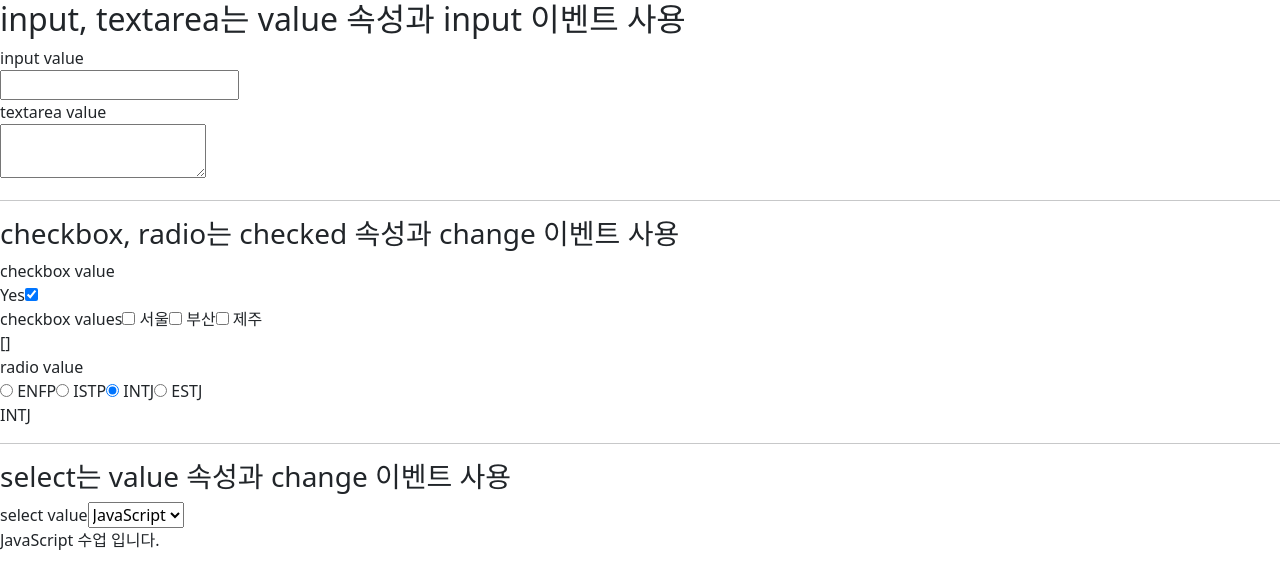
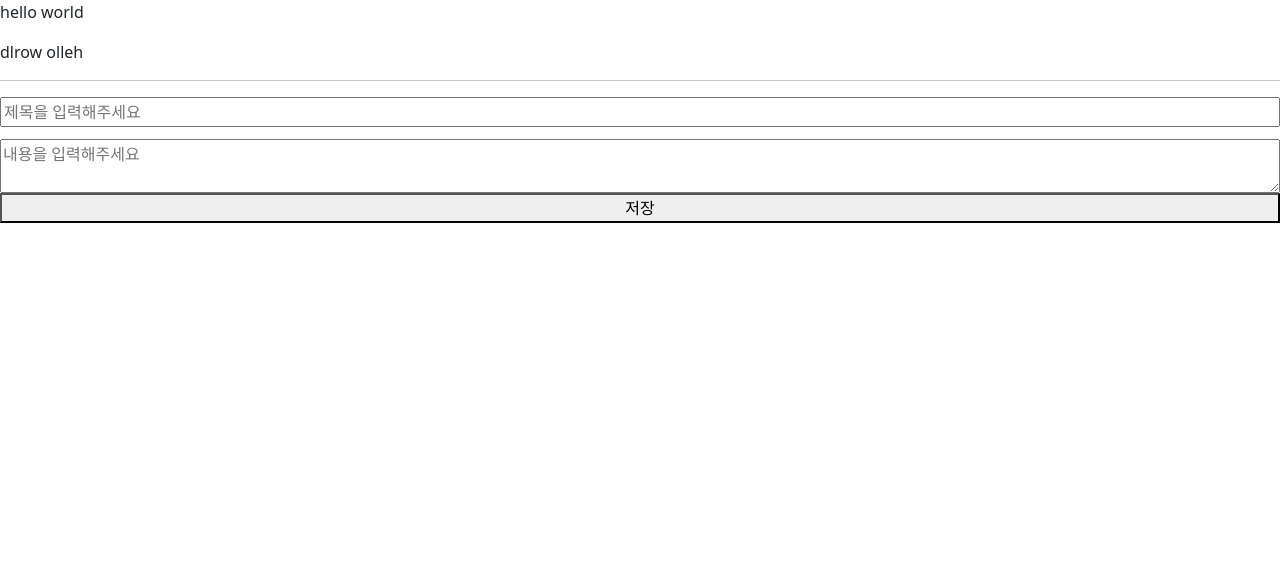
Before and after one commit to codeblue25/learn-vue3, a Vue app in the folder learn-vue3/: page / in a window 1280 px wide. Shown: the top 588 px of the page. Built offline with nearby package versions, Linux system fonts and the light colour scheme.

Commit message:
Learn about watchEffect

```diff
--- a/learn-vue3/src/App.vue
+++ b/learn-vue3/src/App.vue
@@ -1,5 +1,5 @@
 <script setup>
-import EventModifiers from './lectures/aboutVueProperties/TwoWayBinding.vue'
+import EventModifiers from './lectures/aboutVueProperties/WatchEffect.vue'
 // import ReactivityAPI from './lectures/aboutCompositionAPIs/ReactivityAPI.vue'
 </script>
 
--- /dev/null
+++ b/learn-vue3/src/lectures/aboutVueProperties/WatchEffect.vue
@@ -0,0 +1,106 @@
+<template>
+  <div>
+    <p>{{ msg }}</p>
+    <p>{{ reverseMsg }}</p>
+    <hr />
+
+    <form class="inputForm" @submit.prevent="save(title, contents)">
+      <input type="text" v-model.lazy="title" placeholder="제목을 입력해주세요 " />
+      <textarea v-model.lazy="contents" placeholder="내용을 입력해주세요 "></textarea>
+      <button>저장</button>
+    </form>
+  </div>
+</template>
+
+<script>
+import { ref, watch, reactive, watchEffect } from 'vue'
+
+export default {
+  setup() {
+    const message = ref('')
+    watch(message, (newValue, oldValue) => {
+      console.log('newValue: ', newValue)
+      console.log('oldValue: ', oldValue)
+    })
+
+    const x = ref(0)
+    const y = ref(0)
+    watch(
+      () => x.value + y.value,
+      (sum, oldValue) => {
+        console.log('sum: ', sum)
+        console.log('oldValue: ', oldValue)
+      }
+    )
+
+    // getter 함수
+    const obj = reactive({
+      count: 0
+    })
+    watch(
+      () => obj.count,
+      (newValue, oldValue) => {
+        console.log('newValue: ', newValue)
+        console.log('oldValue: ', oldValue)
+      }
+    )
+
+    // deep option
+    const person = reactive({
+      name: '홍길동',
+      age: 30,
+      hobby: '운동',
+      obj: {
+        count: 0
+      }
+    })
+    watch(person, (newValue) => {
+      console.log('newValue: ', newValue)
+    })
+    watch(
+      () => person.obj,
+      (newValue) => {
+        console.log(newValue)
+      }
+    )
+
+    // immediate option
+    const msg = ref('hello world')
+    const reverseMsg = ref('')
+    watch(
+      msg,
+      (newValue) => {
+        reverseMsg.value = newValue.split('').reverse().join('')
+      },
+      {
+        immediate: true
+      }
+    )
+
+    // watchEffect: 기본값이 즉시실행
+    const title = ref('')
+    const contents = ref('')
+    const save = (title, contents) => {
+      console.log(`저장되었습니다. title: ${title}, contents: ${contents}`)
+    }
+    watchEffect(() => {
+      console.log('watchEffect')
+      save(title.value, contents.value)
+      //   console.log(title.value)
+      //   console.log(contents.value)
+    })
+
+    return { message, x, y, obj, person, msg, reverseMsg, title, contents, save }
+  }
+}
+</script>
+
+<style scoped>
+.inputForm {
+  display: flex;
+  flex-direction: column;
+}
+.inputForm > input {
+  margin-bottom: 12px;
+}
+</style>
```
